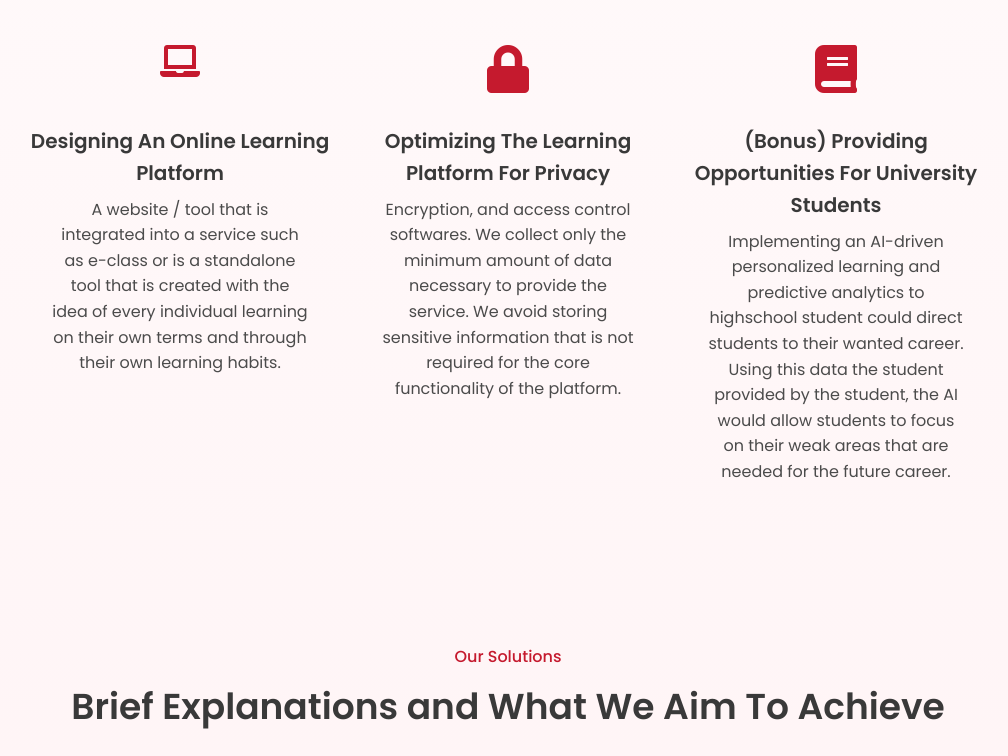
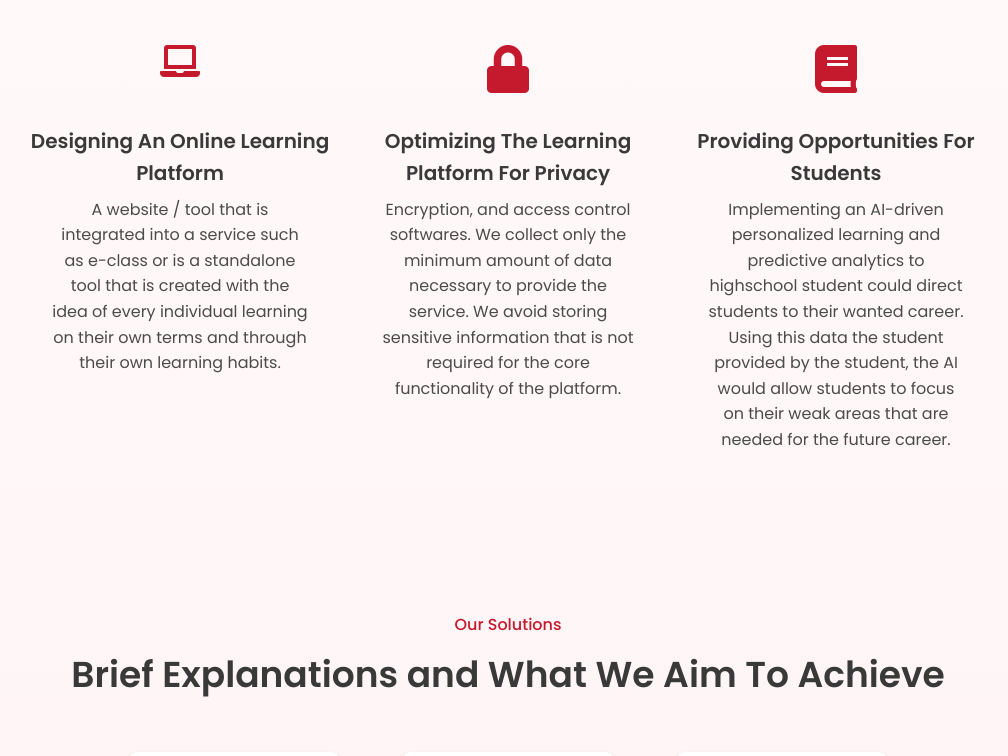
Before and after one commit to abrartarafder/sample-website, a plain HTML site: page index.html in a window 1280 px wide. Shown: the part 1373-2129 px from the top of the page, without its empty margins (132-1140 px from the left). Drawn offline with nearby package versions, Linux system fonts and the light colour scheme.

Commit message:
Update index.html

```diff
--- a/index.html
+++ b/index.html
@@ -105,7 +105,7 @@
                 <div class="services__content">
                     <i class="fas fa-3x fa-book services__img"></i>
                     <!-- Add your content for the third service here -->
-                    <h3 class="services__title">(Bonus) Providing Opportunities For University Students</h3>
+                    <h3 class="services__title">Providing Opportunities For Students</h3>
                     <p class="services__description">Implementing an AI-driven personalized learning and predictive analytics to highschool student could direct students to their wanted career. Using this data the student provided by the student, the AI would allow students to focus on their weak areas that are needed for the future career. </p>
                 </div>
             </div>
```
